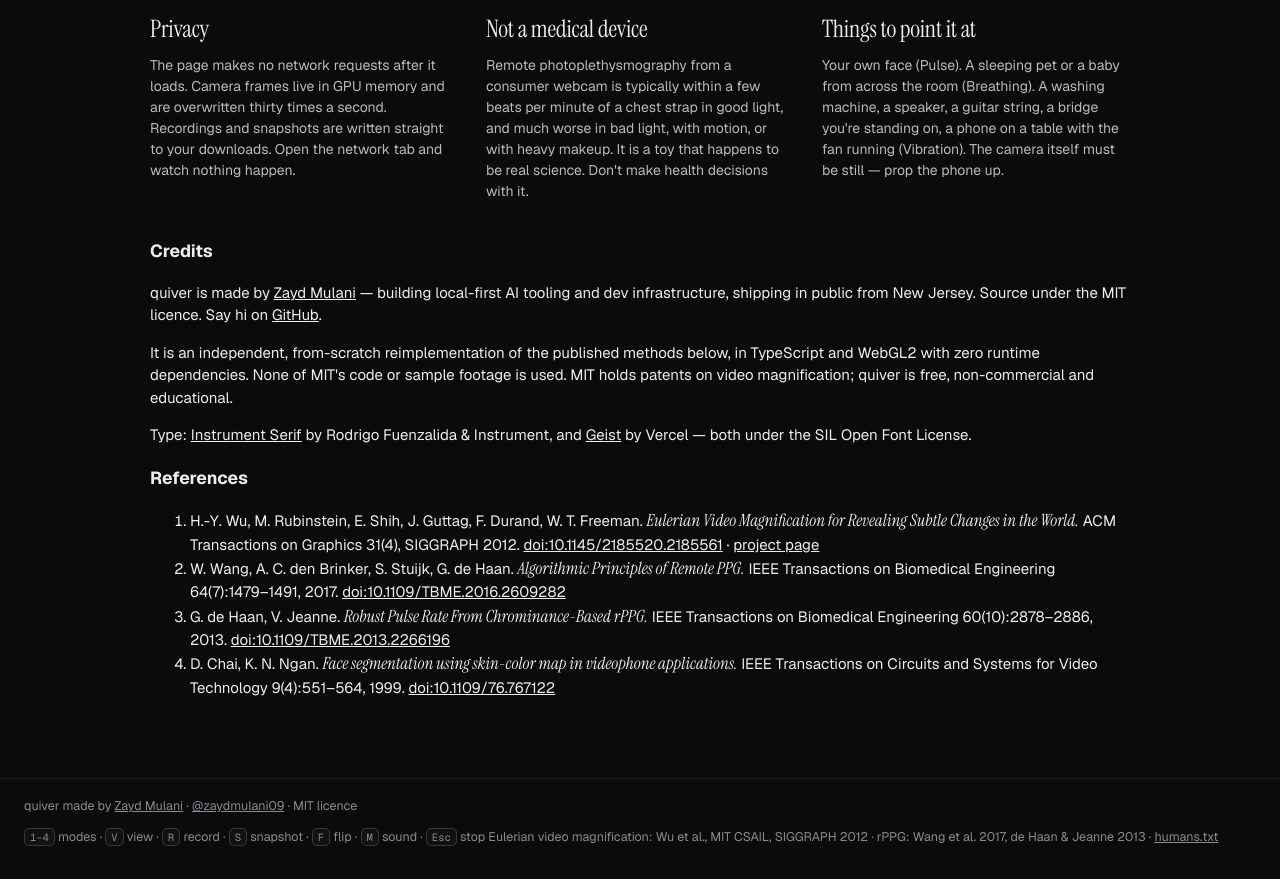
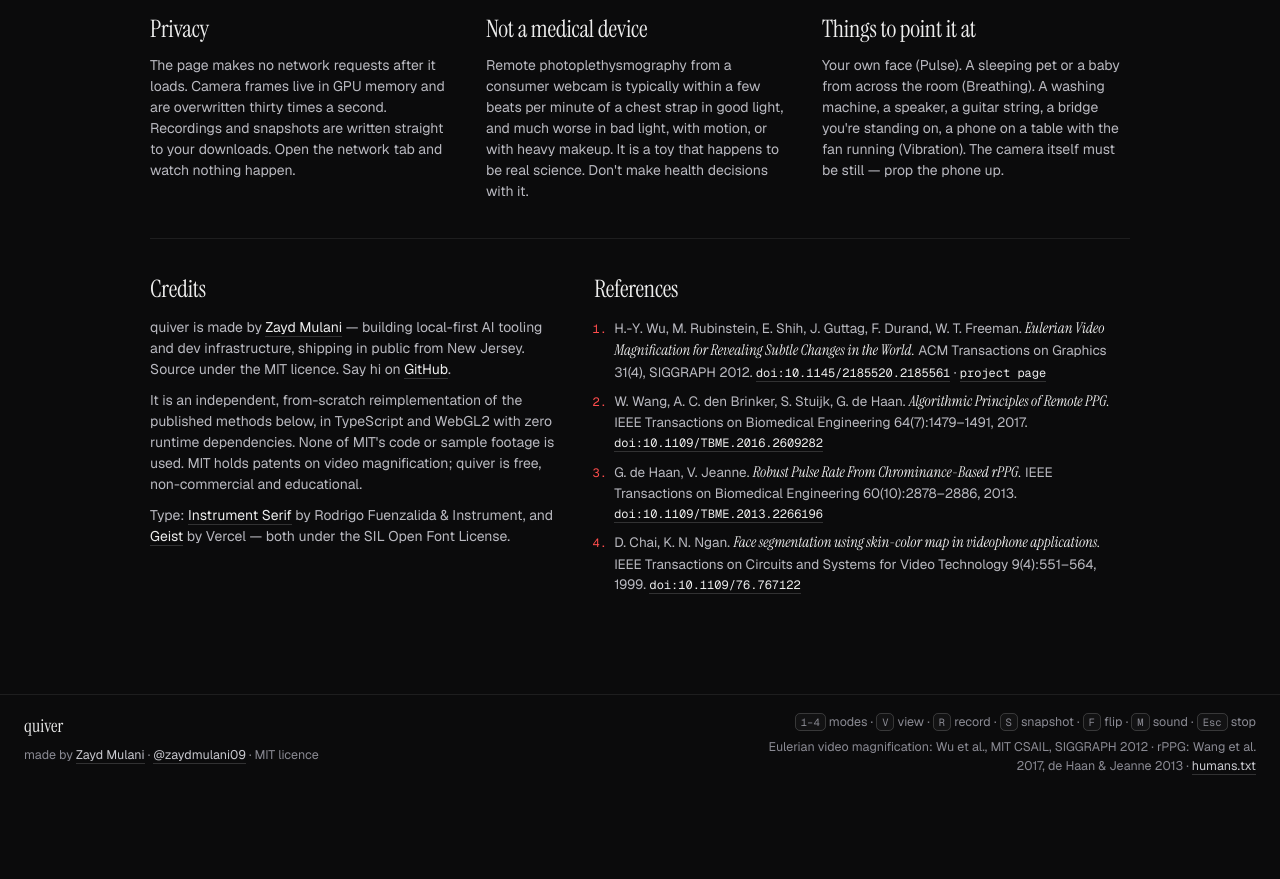
Before and after one commit to zaydmulani09/quiver, a website built with Vite: page index.html in a window 1280 px wide. Shown: the part 1525-2404 px from the top of the page. After the commit the page ends 2332 px from the top, so only its background shows below. Built offline with nearby package versions, Linux system fonts and the light colour scheme.

Commit message:
credits: author meta + JSON-LD, GitHub link, references with DOIs, footer byline

```diff
--- a/src/styles.css
+++ b/src/styles.css
@@ -337,8 +337,23 @@
 .how-refs { color: var(--muted); font-size: 13px; }
 .how-refs a { color: #c9c9cf; }
 
-.foot { display: flex; justify-content: space-between; gap: 12px; flex-wrap: wrap; max-width: 1400px; margin: 0 auto; padding: 18px 24px 32px; color: var(--muted); font-size: 12.5px; border-top: 1px solid var(--line); }
-.foot > span:first-child { font-family: var(--serif); font-size: 18px; color: var(--text); }
+.foot { display: flex; justify-content: space-between; gap: 16px 24px; flex-wrap: wrap; max-width: 1400px; margin: 0 auto; padding: 18px 24px 32px; color: var(--muted); font-size: 12.5px; border-top: 1px solid var(--line); }
+.foot-left, .foot-right { display: flex; flex-direction: column; gap: 6px; }
+.foot-right { text-align: right; align-items: flex-end; }
+.foot-brand { font-family: var(--serif); font-size: 18px; color: var(--text); }
+.foot a { color: #c9c9cf; text-decoration: none; border-bottom: 1px solid var(--line-strong); }
+.foot a:hover { color: var(--text); border-bottom-color: var(--accent); }
+.foot-credit { max-width: 60ch; }
+.credits { display: grid; grid-template-columns: minmax(0, 1fr) minmax(0, 1.3fr); gap: 32px; margin: 8px 0 36px; padding-top: 32px; border-top: 1px solid var(--line); }
+.credits h3 { font-family: var(--serif); font-weight: 400; font-size: 24px; margin: 0 0 10px; letter-spacing: -0.01em; }
+.credits p { margin: 0 0 10px; color: #b9b9c0; font-size: 14px; }
+.credits a { color: var(--text); text-decoration: none; border-bottom: 1px solid var(--line-strong); }
+.credits a:hover { border-bottom-color: var(--accent); }
+.refs { margin: 0; padding-left: 20px; color: #b9b9c0; font-size: 13.5px; display: flex; flex-direction: column; gap: 8px; }
+.refs li::marker { color: var(--accent); font-family: var(--mono); font-size: 12px; }
+.refs em { font-family: var(--serif); font-style: italic; font-size: 1.1em; color: var(--text); }
+.refs a { font-family: var(--mono); font-size: 12px; }
+@media (max-width: 800px) { .credits { grid-template-columns: 1fr; } .foot-right { text-align: left; align-items: flex-start; } }
 
 /* ---------- responsive ---------- */
 @media (max-width: 1000px) {
```
